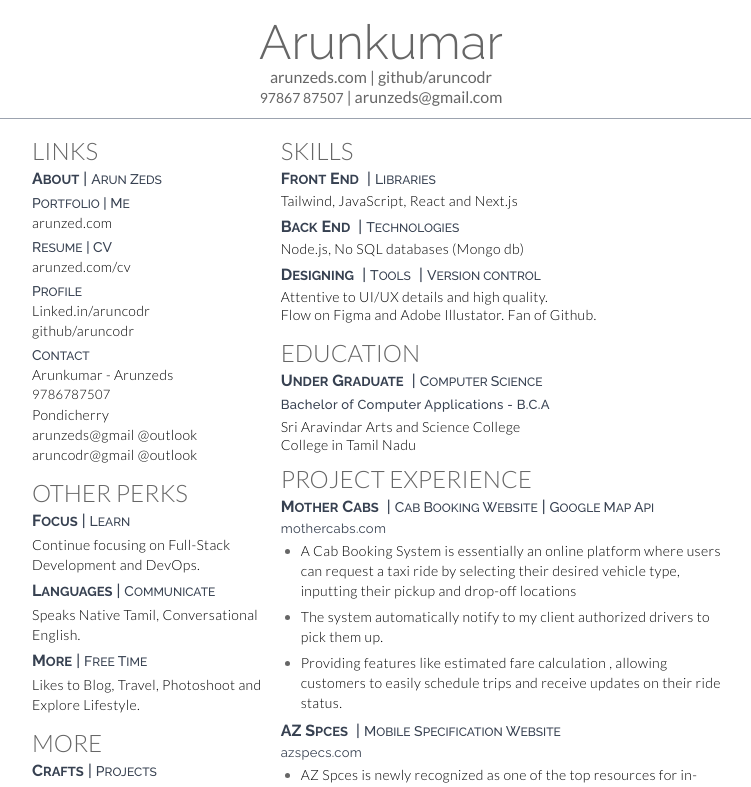
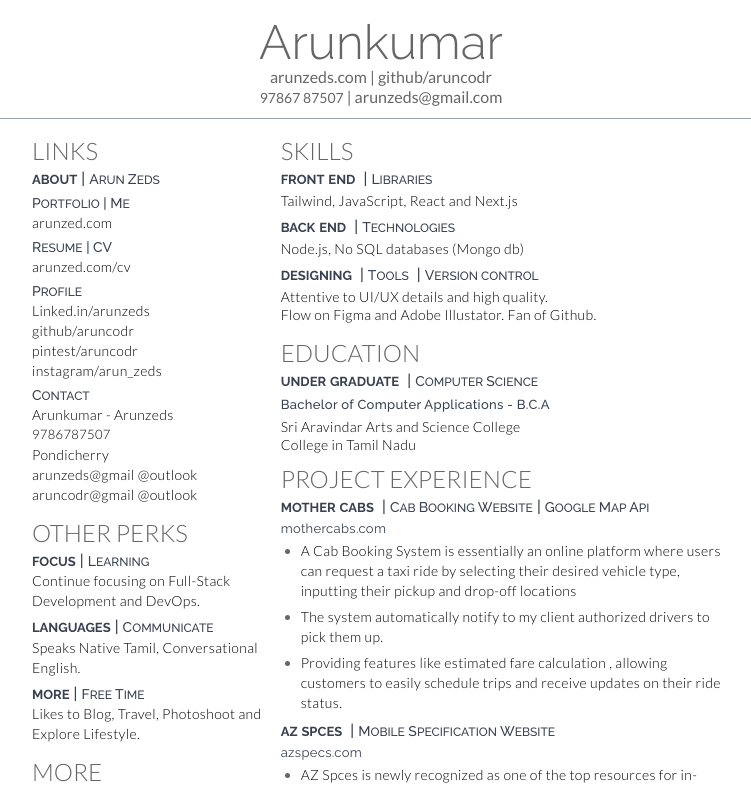
Before and after one commit to aruncodr/arunzeds, a Next.js app: page / in a window 1280 px wide. Shown: the top 787 px of the page, without its empty margins (259-1010 px from the left). Built offline with nearby package versions, Linux system fonts and the light colour scheme.

Commit message:
COMPLETE

```diff
--- a/app/CV/PageContent.js
+++ b/app/CV/PageContent.js
@@ -28,7 +28,7 @@ function PageContent() {
 
             <div className='flex'>
                 <div className='text-[13px] font-bold'>
-                      <span className='text-base'>A</span>BOUT
+                      <span className='text-base'></span>ABOUT
                       <span className='text-base font-medium'>&nbsp;|&nbsp;</span>
                 </div>
                 <div className='text-[12px] leading-[26px] font-medium'><span className='text-sm'>A</span>RUN <span className='text-sm'>Z</span>EDS</div>
@@ -56,8 +56,10 @@ function PageContent() {
               <div className='text-[12px] leading-3 font-medium'><span className='text-sm'>P</span>ROFILE</div>
             </div>
             <div className={lato.className}>
-                <div className='leading--[18px] tracking-wide text-black text-sm font-light'><a href='https://arunzeds.com/cv'>Linked.in/aruncodr</a></div>
+                <div className='leading--[18px] tracking-wide text-black text-sm font-light'><a href='https://arunzeds.com/cv'>Linked.in/arunzeds</a></div>
                 <div className='leading--[18px] tracking-wide text-black text-sm font-light'><a href='https://arunzeds.com/cv'>github/aruncodr</a></div>
+                <div className='leading--[18px] tracking-wide text-black text-sm font-light'><a href='https://arunzeds.com/cv'>pintest/aruncodr</a></div>
+                <div className='leading--[18px] tracking-wide text-black text-sm font-light'><a href='https://arunzeds.com/cv'>instagram/arun_zeds</a></div>
             </div>
 
             <div className='flex pt-1'>
@@ -76,39 +78,39 @@ function PageContent() {
             <h1 className={lato.className}><span className='text-[#666666] text-2xl font-light'>OTHER PERKS</span></h1>
             {/* ----------------- activities----------- */}
 
-            <div className=''>
+            <div className='pt-0.5'>
                 <div className='flex text-[13px] font-bold'>
                   <div>
-                      <span className='text-base'>F</span>OCUS
-                      <span className='text-base font-medium'>&nbsp;|&nbsp;</span>
+                      <span className='text-base leading-5'></span>FOCUS
+                      <span className='text-base leading-5 font-medium'>&nbsp;|&nbsp;</span>
                   </div>
-                  <div className='text-[12px] leading-[26px] font-medium'><span className='text-sm'>L</span>EARN</div>
+                  <div className='text-[12px] leading-3 font-medium'><span className='text-sm'>L</span>EARNING</div>
                 </div>
                 <div className={lato.className}>
                 <div className='leading--[18px] tracking-wide text-black text-sm font-light'>Continue focusing on Full-Stack Development and DevOps.</div>
               </div>
             </div>
 
-            <div className='pt-1'>
+            <div className='pt-1.5'>
                 <div className='flex text-[13px] font-bold'>
                   <div>
-                      <span className='text-base'>L</span>ANGUAGES
-                      <span className='text-base font-medium'>&nbsp;|&nbsp;</span>
+                      <span className='text-base leading-5'></span>LANGUAGES
+                      <span className='text-base leading-5 font-medium'>&nbsp;|&nbsp;</span>
                   </div>
-                  <div className='text-[12px] leading-[26px] font-medium'><span className='text-sm'>C</span>OMMUNICATE</div>
+                  <div className='text-[12px] leading-3 font-medium'><span className='text-sm'>C</span>OMMUNICATE</div>
                 </div>
                 <div className={lato.className}>
                 <div className='leading--[18px] tracking-wide text-black text-sm font-light'>Speaks Native Tamil, Conversational English.</div>
               </div>
             </div>
 
-            <div className='pt-1'>
+            <div className='pt-1.5'>
                 <div className='flex text-[13px] font-bold'>
                   <div>
-                      <span className='text-base'>M</span>ORE
-                      <span className='text-base font-medium'>&nbsp;|&nbsp;</span>
+                      <span className='text-base leading-5'></span>MORE
+                      <span className='text-base leading-5 font-medium'>&nbsp;|&nbsp;</span>
                   </div>
-                  <div className='text-[12px] leading-[26px] font-medium'><span className='text-sm'>F</span>REE <span className='text-sm'>T</span>IME</div>
+                  <div className='text-[12px] leading-3 font-medium'><span className='text-sm'>F</span>REE <span className='text-sm'>T</span>IME</div>
                 </div>
                 <div className={lato.className}>
                 <div className='leading--[18px] tracking-wide text-black text-sm font-light'>Likes to Blog, Travel, Photoshoot and Explore Lifestyle.</div>
@@ -120,7 +122,7 @@ function PageContent() {
           <h1 className={lato.className}><span className='text-[#666666] text-2xl font-light'>MORE</span></h1>
           <div className='flex'>
                 <div className='text-[13px] font-bold'>
-                      <span className='text-base'>C</span>RAFTS
+                      <span className='text-base'></span>CRAFTS
                       <span className='text-base font-medium'>&nbsp;|&nbsp;</span>
                 </div>
                 <div className='text-[12px] leading-[26px] font-medium'><span className='text-sm'>P</span>ROJECTS</div>
@@ -158,8 +160,8 @@ function PageContent() {
             <div className=''>
             <div className='flex'>
                 <div className='text-[13px] font-bold'>
-                      <span className='text-base'>F</span>RONT
-                      <span className='text-base'> E</span>ND
+                      <span className='text-base'></span>FRONT
+                      <span className='text-base'> </span>END
                       <span className='text-base font-medium'>&nbsp; |&nbsp;</span>
                 </div>
                 <div className='text-[12px] leading-[26px] font-medium'><span className='text-sm'>L</span>IBRARIES</div>
@@ -172,8 +174,8 @@ function PageContent() {
             <div className='pt-1.5'>
             <div className='flex'>
                 <div className='text-[13px] font-bold'>
-                      <span className='text-base'>B</span>ACK
-                      <span className='text-base'> E</span>ND
+                      <span className='text-base'></span>BACK
+                      <span className='text-base'> </span>END
                       <span className='text-base font-medium'>&nbsp; |&nbsp;</span>
                 </div>
                 <div className='text-[12px] leading-[26px] font-medium'><span className='text-sm'>T</span>ECHNOLOGIES</div>
@@ -186,7 +188,7 @@ function PageContent() {
             <div className='pt-1.5'>
             <div className='flex'>
                 <div className='text-[13px] font-bold'>
-                      <span className='text-base'>D</span>ESIGNING
+                      <span className='text-base'></span>DESIGNING
                       <span className='text-base font-medium'>&nbsp; |&nbsp;</span>
                 </div>
                 <div className='text-[12px] leading-[26px] font-medium'><span className='text-sm'>T</span>OOLS
@@ -210,8 +212,8 @@ function PageContent() {
             <div className=''>
               <div className='flex'>
                 <div className='text-[13px] font-bold'>
-                      <span className='text-base'>U</span>NDER
-                      <span className='text-base'> G</span>RADUATE
+                      <span className='text-base'></span>UNDER
+                      <span className='text-base'> </span>GRADUATE
                       <span className='text-base font-medium'>&nbsp; |&nbsp;</span>
                 </div>
                 <div className='text-[12px] leading-[26px] font-medium'><span className='text-sm'>C</span>OMPUTER <span className='text-sm'>S</span>CIENCE</div>
@@ -231,8 +233,8 @@ function PageContent() {
             <div className=''>
               <div className='flex'>
                 <div className='text-[13px] font-bold'>
-                      <span className='text-base'>M</span>OTHER
-                      <span className='text-base'> C</span>ABS
+                      <span className='text-base'></span>MOTHER
+                      <span className='text-base'> </span>CABS
                       <span className='text-base font-medium'>&nbsp; |&nbsp;</span>
                 </div>
                 <div className='text-[12px] leading-[26px] font-medium'><span className='text-sm'>
@@ -259,8 +261,8 @@ function PageContent() {
             <div className='pt-1.5'>
               <div className='flex'>
                 <div className='text-[13px] font-bold'>
-                      <span className='text-base'>AZ</span>
-                      <span className='text-base'> S</span>PCES
+                      <span className='text-base'></span>AZ
+                      <span className='text-base'> </span>SPCES
                       <span className='text-base font-medium'>&nbsp; |&nbsp;</span>
                 </div>
                 <div className='text-[12px] leading-[26px] font-medium'><span className='text-sm'>M</span>OBILE
@@ -280,8 +282,8 @@ function PageContent() {
             <div className='pt-1.5'>
               <div className='flex'>
                 <div className='text-[13px] font-bold'>
-                      <span className='text-base'>P</span>ONDY
-                      <span className='text-base'> S</span>TORE
+                      <span className='text-base'></span>PONDY
+                      <span className='text-base'> </span>STORE
                       <span className='text-base font-medium'>&nbsp; |&nbsp;</span>
                 </div>
                 <div className='text-[12px] leading-[26px] font-medium'><span className='text-sm'>E</span>XPLORE <span className='text-sm'>P</span>ONDICHERY</div>
```
